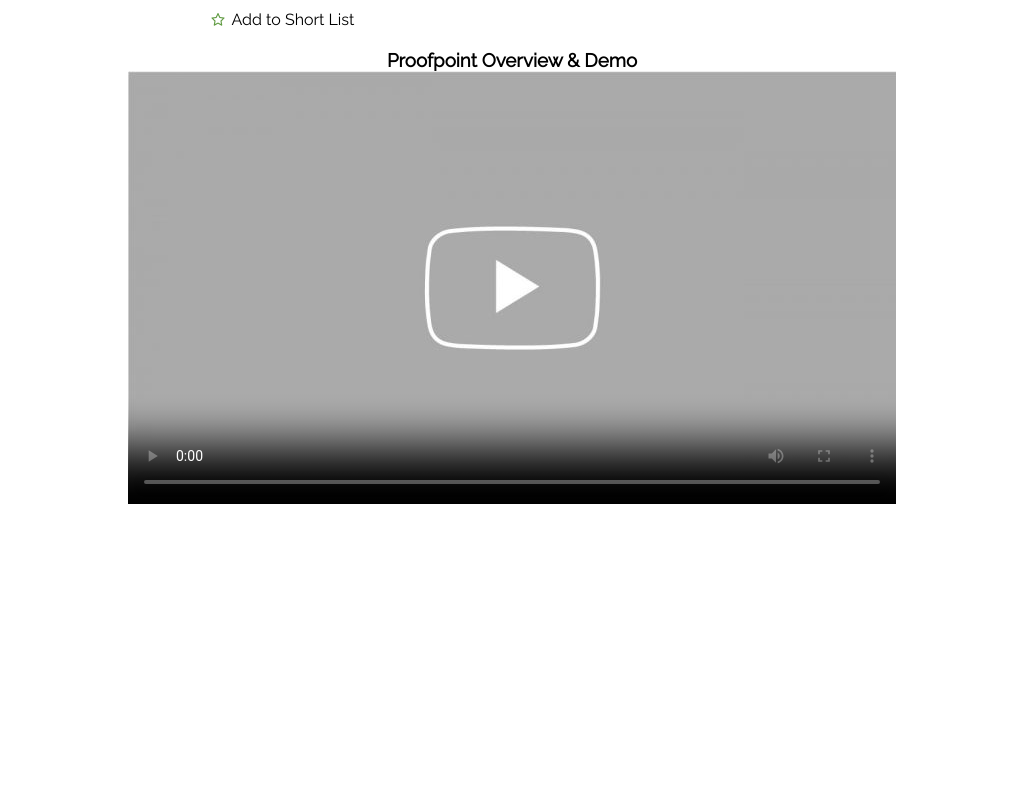
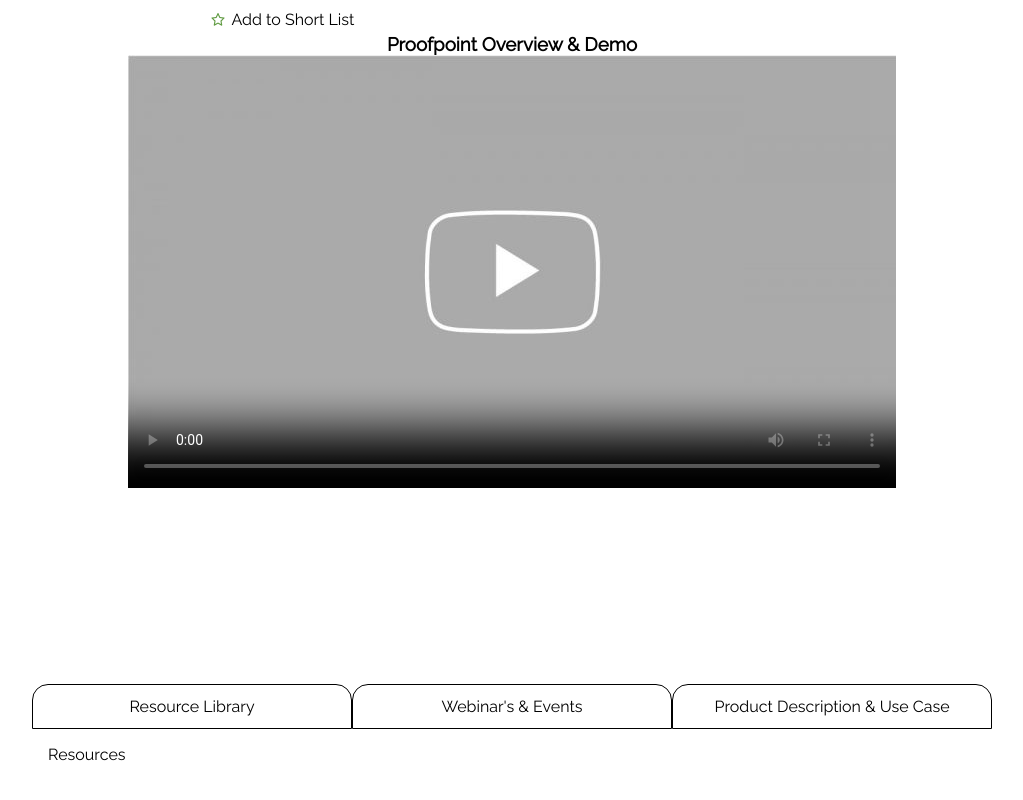
Before and after one commit to allefts/repbase-frontend, a React app: page /repinfo in a window 1280 px wide. Shown: the part 768-1568 px from the top of the page, without its empty margins (128-1151 px from the left). Before the commit the page ends 1308 px from the top, so only its background shows below. Built offline with nearby package versions, Linux system fonts and the light colour scheme.

Commit message:
added toggle section to the personal rep page

```diff
--- a/src/Components/Nav/Desktop.js
+++ b/src/Components/Nav/Desktop.js
@@ -8,7 +8,6 @@
   const moveMarkeronResize = () => {};
 
   const moveMarker = ({ target }) => {
-    console.log(target.offsetLeft);
     markerRef.current.style.left = target.offsetLeft + "px";
     markerRef.current.style.width = target.offsetWidth + "px";
   };
--- a/src/Components/RepInfo/Body.js
+++ b/src/Components/RepInfo/Body.js
@@ -39,7 +39,8 @@
   flex-flow: row wrap;
   justify-content: space-between;
   align-items: center;
-  margin-top: 3rem;
+  margin-top 3rem;
+  // border-bottom: 1px solid black;
 
   @media (max-width: 1100px) {
     justify-content: center;
@@ -76,6 +77,7 @@
 
   .demoVideo {
     max-width: 100%;
+    // margin-top: 0.5rem;
   }
 `;
 
@@ -87,7 +89,6 @@
   .headshot {
     width: 100%;
     height: 100%;
-    // border-radius: 50%;
     object-fit: cover;
   }
 `;
@@ -106,7 +107,7 @@
 `;
 
 const Favorite = styled.div`
-  margin: 1rem 0;
+  margin-top: 1rem;
   display: flex;
   align-items: center;
 
--- /dev/null
+++ b/src/Components/RepInfo/Section.js
@@ -0,0 +1,12 @@
+import React from "react";
+import styled from "styled-components";
+
+const Section = ({ section }) => {
+  return <StyledSection>{section}</StyledSection>;
+};
+
+const StyledSection = styled.div`
+  padding: 1rem;
+`;
+
+export default Section;
--- /dev/null
+++ b/src/Components/RepInfo/SectionBtn.js
@@ -0,0 +1,20 @@
+import React from "react";
+import styled from "styled-components";
+
+const SectionBtn = ({ children, changeSection, component }) => {
+  return (
+    <StyledSectionBtn onClick={() => changeSection(component)}>
+      {children}
+    </StyledSectionBtn>
+  );
+};
+
+const StyledSectionBtn = styled.div`
+  flex-basis: 100%;
+  border: 1px solid black;
+  border-radius: 1rem 1rem 0 0;
+  padding: 0.75rem 0;
+  cursor: pointer;
+`;
+
+export default SectionBtn;
--- /dev/null
+++ b/src/Components/RepInfo/Sections/Events.js
@@ -0,0 +1,10 @@
+import React from "react";
+import styled from "styled-components";
+
+const Events = () => {
+  return <StyledEvents>Events</StyledEvents>;
+};
+
+const StyledEvents = styled.div``;
+
+export default Events;
--- /dev/null
+++ b/src/Components/RepInfo/Sections/Product.js
@@ -0,0 +1,10 @@
+import React from "react";
+import styled from "styled-components";
+
+const Product = () => {
+  return <StyledProduct>Products</StyledProduct>;
+};
+
+const StyledProduct = styled.div``;
+
+export default Product;
--- /dev/null
+++ b/src/Components/RepInfo/Sections/Resources.js
@@ -0,0 +1,10 @@
+import React from "react";
+import styled from "styled-components";
+
+const Resources = () => {
+  return <StyledResources>Resources</StyledResources>;
+};
+
+const StyledResources = styled.div``;
+
+export default Resources;
--- /dev/null
+++ b/src/Components/RepInfo/ToggleSection.js
@@ -0,0 +1,49 @@
+import React, { useState } from "react";
+import styled from "styled-components";
+
+import SectionBtn from "./SectionBtn";
+import Resources from "./Sections/Resources";
+import Events from "./Sections/Events";
+import Product from "./Sections/Product";
+import Section from "./Section";
+
+const Sections = [
+  { title: "Resource Library", component: <Resources /> },
+  { title: "Webinar's & Events", component: <Events /> },
+  { title: "Product Description & Use Case", component: <Product /> },
+];
+
+const ToggleSection = () => {
+  const [selectedSection, setSelectedSection] = useState(<Resources />);
+  const changeSection = (newSection) => {
+    setSelectedSection(newSection);
+  };
+
+  const renderSectionNames = Sections.map(({ title, component }, idx) => {
+    return (
+      <SectionBtn key={idx} changeSection={changeSection} component={component}>
+        {title}
+      </SectionBtn>
+    );
+  });
+
+  return (
+    <StyledToggleSection>
+      <AvailableSections>{renderSectionNames}</AvailableSections>
+      <Section section={selectedSection} />
+    </StyledToggleSection>
+  );
+};
+
+const StyledToggleSection = styled.div`
+  margin-top: 12rem;
+`;
+
+const AvailableSections = styled.div`
+  display: flex;
+  justify-content: center;
+  align-items: center;
+  text-align: center;
+`;
+
+export default ToggleSection;
--- a/src/pages/RepInfo.js
+++ b/src/pages/RepInfo.js
@@ -1,13 +1,16 @@
 import React from "react";
 import styled from "styled-components";
+import StyledSection from "../Components/RepCard/CardSection";
 import Body from "../Components/RepInfo/Body";
 import Header from "../Components/RepInfo/Header";
+import ToggleSection from "../Components/RepInfo/ToggleSection";
 
 const RepInfoPage = () => {
   return (
     <StyledRepInfoPage>
       <Header />
       <Body />
+      <ToggleSection />
     </StyledRepInfoPage>
   );
 };
```
